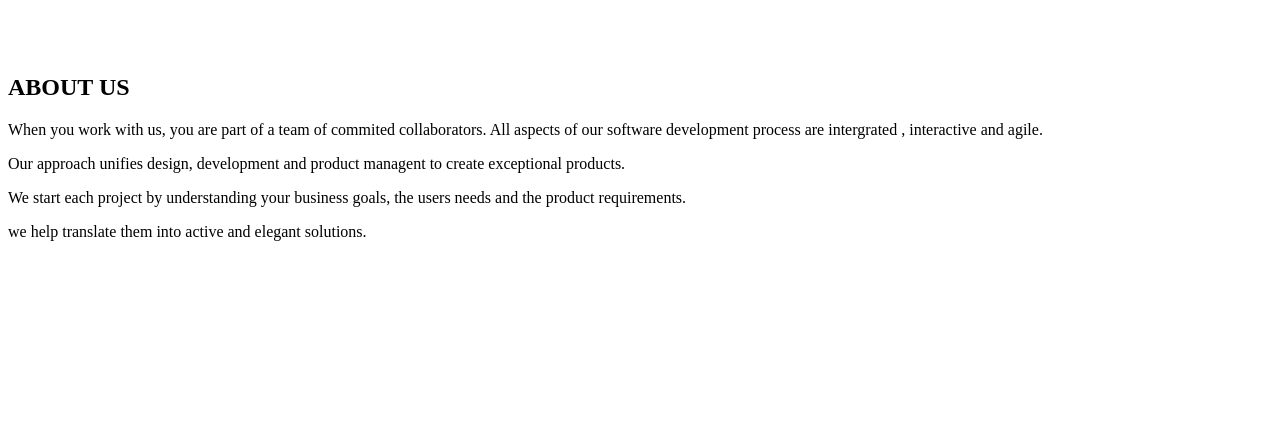
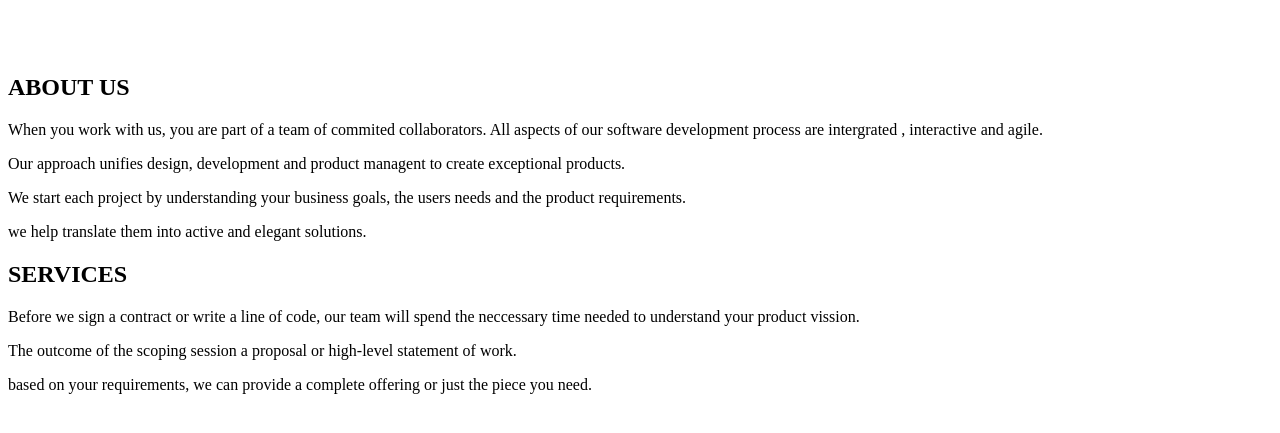
Before and after one commit to tyron20/Delani-studio, a plain HTML site: page index.html in a window 1280 px wide. Shown: the part 267-700 px from the top of the page. Drawn offline with Linux system fonts and the light colour scheme.

Commit message:
added the service text

```diff
--- a/index.html
+++ b/index.html
@@ -25,3 +25,10 @@
         <p>we help translate them into active and elegant solutions.</p>
     </div>
   </div>
+    <div class="services">
+    <div id="servicesoutlook">
+      <h2>SERVICES</h2>
+      <p>Before we sign a contract or write a line of code, our team will spend the neccessary time needed to understand your product vission.</p>
+      <p>The outcome of the scoping session a proposal or high-level statement of work.</p>
+      <p>based on your requirements, we can provide a complete offering or just the piece you need. </p>
+    </div>
```
